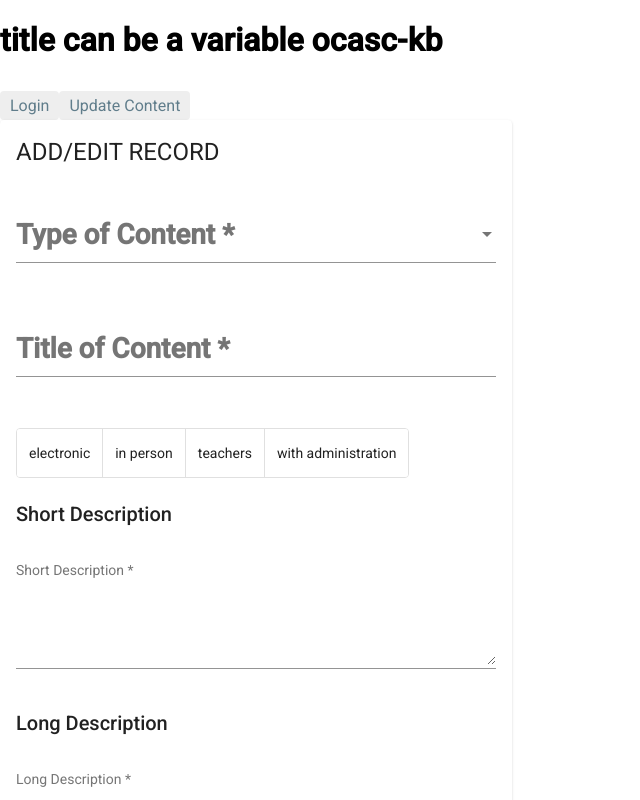
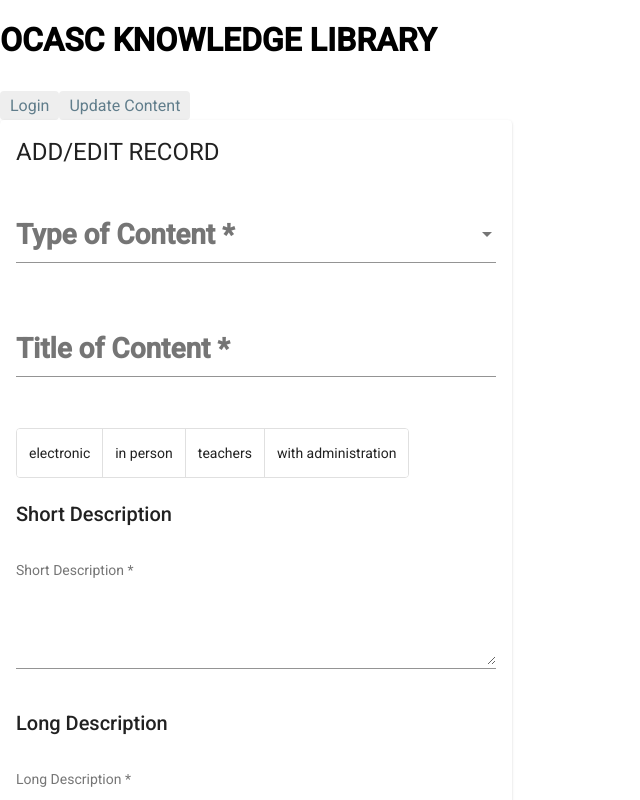
Before and after one commit to rjriel/ocasc-kb-frontend, an Angular app: page /updatecontent in a window 1280 px wide. Shown: the top 800 px of the page, without its empty margins (0-640 px from the left). Built offline with nearby package versions, Linux system fonts and the light colour scheme.

Commit message:
update main title

```diff
--- a/src/app/app.component.html
+++ b/src/app/app.component.html
@@ -1,4 +1,4 @@
-<h1>title can be a variable {{title}}</h1>
+<h1>OCASC KNOWLEDGE LIBRARY</h1>
 <nav>
   <a routerLink="/login">Login</a>
   <a routerLink="/updatecontent">Update Content</a>
```
